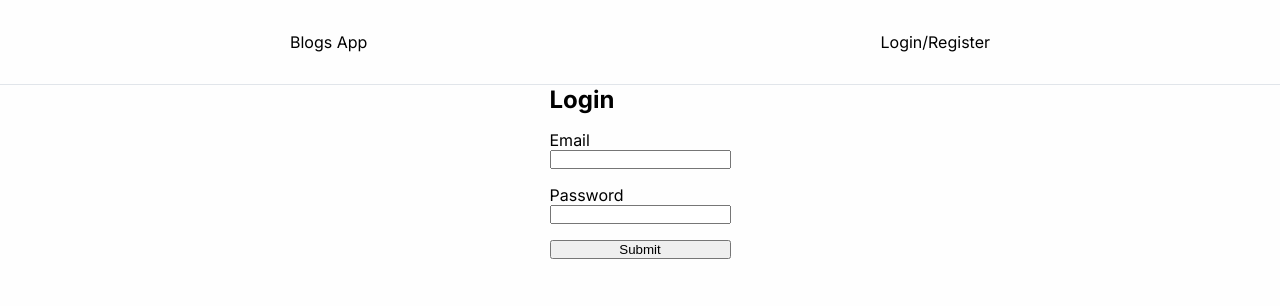
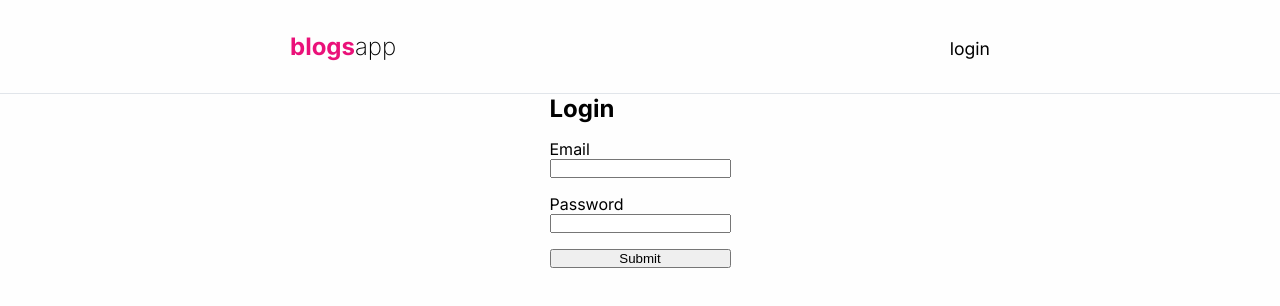
Before and after one commit to Hritvik-Mohan/next-blog, a Next.js app: page /login in a window 1280 px wide. Shown: the top 306 px of the page. Built offline with nearby package versions, Linux system fonts and the light colour scheme.

Commit message:
CSS Update

```diff
--- a/app/components/Header.js
+++ b/app/components/Header.js
@@ -4,8 +4,8 @@ import React from 'react'
 export default function Header() {
   return (
     <div className='header'>
-      <div><Link href="/">Blogs App</Link></div>
-      <div><Link href="/login">Login/Register</Link></div>
+      <div className='logo'><Link href="/"><span className='logo-p1'>blogs</span><span className='logo-p2'>app</span></Link></div>
+      <div className='nav-options'><Link href="/login">login</Link></div>
     </div>
   )
 }
--- a/app/globals.css
+++ b/app/globals.css
@@ -48,6 +48,24 @@ body {
     padding: 2rem 1rem;
     justify-content: space-between;
     /* justify-content: end; */
+    align-items: baseline;
+}
+
+.logo {
+    font-size: 1.5rem;
+}
+
+.logo-p1 {
+    font-weight: bold;
+    color: #EA1179;
+}
+
+.logo-p2 {
+    font-weight: 200;
+}
+
+.nav-options {
+    font-size: 1.1rem;
 }
 
 .header-container {
```
